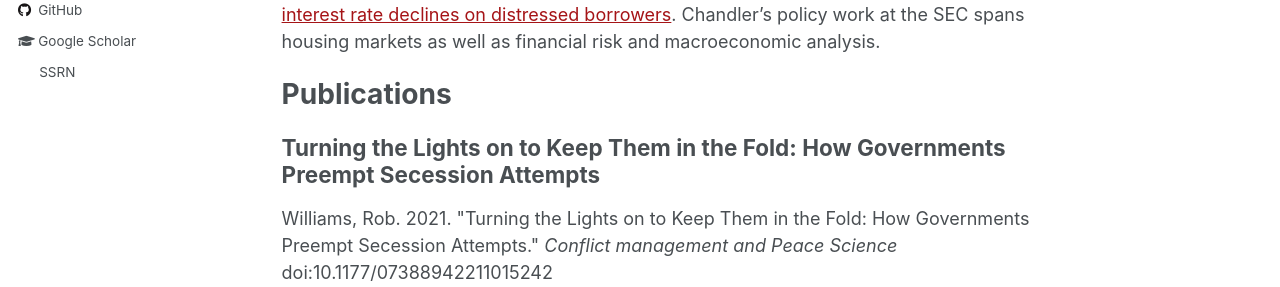
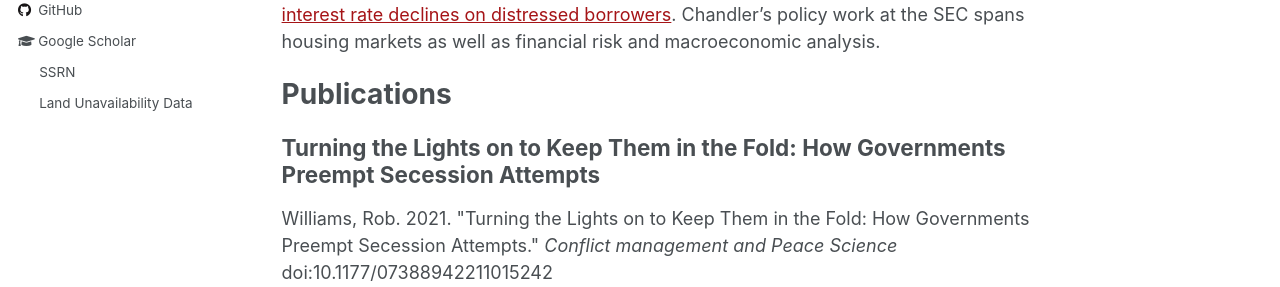
Before and after one commit to ChandlerLutz/ChandlerLutz.github.io, a Jekyll site: the page built from _pages/about.md, in a window 1280 px wide. Shown: the part 426-713 px from the top of the page. Built offline with Jekyll 4.4.1, drawn with Linux system fonts in a browser that asks for light colours.

Commit message:
Add Land Unavailability Data

```diff
--- a/_config.yml
+++ b/_config.yml
@@ -119,6 +119,7 @@ author:
   xing             :
   youtube          :
   wikipedia        :
+  landunavail      : "https://github.com/ChandlerLutz/LandUnavailabilityData"
 
 
 # Reading Files
--- a/_includes/author-profile.html
+++ b/_includes/author-profile.html
@@ -123,7 +123,10 @@
       {% endif %}
       {% if author.wikipedia %}
         <li><a href="https://en.wikipedia.org/wiki/User:{{ author.wikipedia }}"><i class="fab fa-fw fa-wikipedia-w" aria-hidden="true" style="padding-right: 1.5em;"></i>Wikipedia</a></li>
-{% endif %}
+      {% endif %}
+      {% if author.ssrn %}
+        <li><a href="{{ author.landunavail }}"><i class="fab fa-fw fa-ssrn"></i> Land Unavailability Data</a></li>
+      {% endif %}
     </ul>
   </div>
 </div>
```
